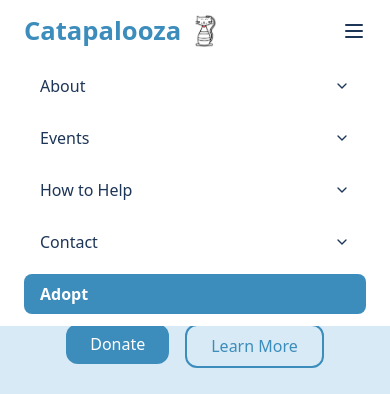
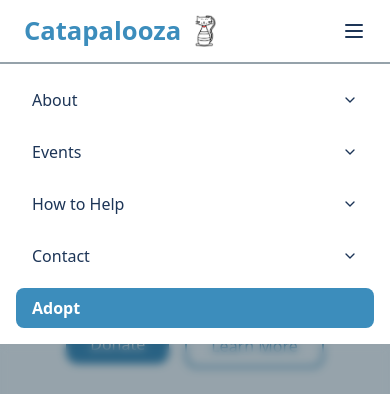
Before and after one commit to nicourrea/catapalooza-site, a React (Vite) app: page / in a window 390 px wide. Both pictures are taken after a click on the button 354 px from the left and 31 px from the top of the page. Shown: the top 394 px of the page. Built offline with nearby package versions, Linux system fonts and the light colour scheme.

Commit message:
added blur and touch outside of navbar to leave

```diff
--- a/src/components/Navbar.jsx
+++ b/src/components/Navbar.jsx
@@ -7,7 +7,7 @@ import catLogo from '../assets/CatLogo.png';
 const Navbar = () => {
   const [isScrolled, setIsScrolled] = useState(false);
   const [menuOpen, setMenuOpen] = useState(false);
-  const [openDropdown, setOpenDropdown] = useState(null); // Track open mobile dropdown
+  const [openDropdown, setOpenDropdown] = useState(null);
 
   useEffect(() => {
     const handleScroll = () => setIsScrolled(window.scrollY > 10);
@@ -59,10 +59,17 @@ const Navbar = () => {
   ];
 
   const toggleDropdown = (label) => {
-    setOpenDropdown(openDropdown === label ? null : label);
+    setOpenDropdown((prev) => (prev === label ? null : label));
+  };
+
+  const closeMenu = () => {
+    setMenuOpen(false);
+    setOpenDropdown(null);
   };
 
   return (
+    <>
+      {/* Navbar */}
       <nav className={`bg-white px-6 py-3 fixed w-full z-50 transition-shadow ${isScrolled ? 'shadow-md' : ''}`}>
         <div className="flex justify-between items-center">
           {/* Logo */}
@@ -113,7 +120,7 @@ const Navbar = () => {
             className="md:hidden text-[#1D3557] focus:outline-none"
             onClick={() => {
               setMenuOpen(!menuOpen);
-            setOpenDropdown(null); // Close dropdown when reopening menu
+              setOpenDropdown(null);
             }}
           >
             <svg className="w-6 h-6" fill="none" stroke="currentColor" viewBox="0 0 24 24">
@@ -121,10 +128,19 @@ const Navbar = () => {
             </svg>
           </button>
         </div>
+      </nav>
+
+      {/* Dark Blur Background - Only When Menu Open */}
+      {menuOpen && (
+        <div
+          className="fixed inset-0 bg-black/30 backdrop-blur-sm z-40"
+          onClick={closeMenu}
+        ></div>
+      )}
 
       {/* Mobile Menu */}
       {menuOpen && (
-        <ul className="md:hidden mt-4 space-y-3 text-[#1D3557] font-medium animate__animated animate__fadeInDown">
+        <ul className="fixed top-16 left-0 w-full bg-white p-4 z-50 space-y-3 text-[#1D3557] font-medium animate__animated animate__fadeInDown">
           {navItems.map((item) => (
             <div key={item.label}>
               <li>
@@ -139,7 +155,7 @@ const Navbar = () => {
                 ) : (
                   <Link
                     to={item.path}
-                    onClick={() => setMenuOpen(false)}
+                    onClick={closeMenu}
                     className={`block px-4 py-2 ${
                       item.label === 'Adopt'
                         ? 'bg-[#3C8DBC] text-white rounded-lg font-semibold hover:bg-[#1D3557] transition'
@@ -151,7 +167,7 @@ const Navbar = () => {
                 )}
               </li>
 
-              {/* Mobile Dropdown Slide */}
+              {/* Collapsible Dropdown */}
               {item.dropdown && (
                 <div
                   className={`overflow-hidden transition-all duration-300 ${
@@ -163,7 +179,7 @@ const Navbar = () => {
                       <li key={dropItem.path}>
                         <Link
                           to={dropItem.path}
-                          onClick={() => setMenuOpen(false)}
+                          onClick={closeMenu}
                           className="block px-2 py-1 text-sm text-[#1D3557] hover:text-[#3C8DBC]"
                         >
                           {dropItem.label}
@@ -177,7 +193,7 @@ const Navbar = () => {
           ))}
         </ul>
       )}
-    </nav>
+    </>
   );
 };
 
```
Lines whose indentation alone changed are shown as unchanged.
